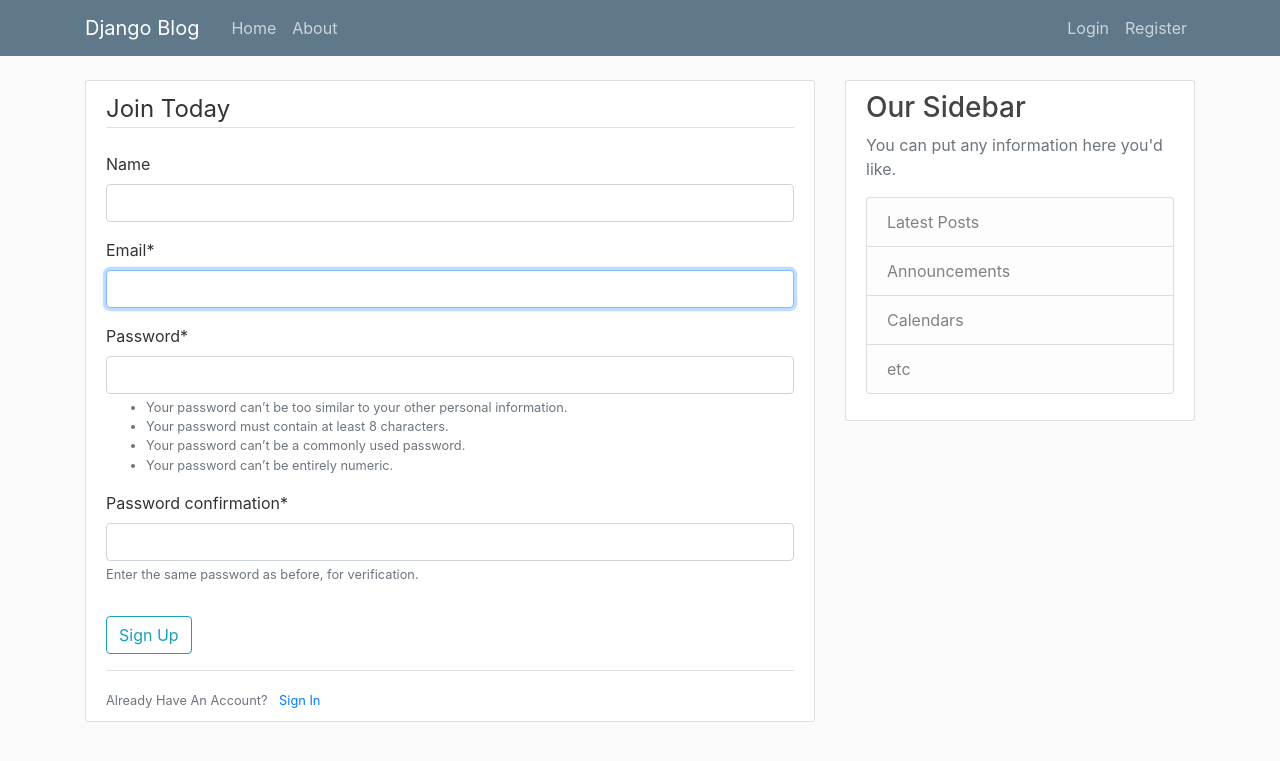
After one commit to BON4/FirstBlog, a Django app: page /user/register/ in a window 1280 px wide. The commit adds this page. Shown: the top 761 px of the page. Run offline with Django 3.2, Linux system fonts and the light colour scheme; data comes from the database, SQL or seed files in the repository; both versions use the stored data as it was after the commit; parts of the project's set-up code (start-up, migrations or seed data) failed here and were passed over; some libraries are stand-ins or nearby versions.

Commit message:
Added a user registration form and template

```diff
--- a/FIrstBlog/settings.py
+++ b/FIrstBlog/settings.py
@@ -35,6 +35,7 @@ INSTALLED_APPS = [
     'blog.apps.BlogConfig',
     'jquery',
     'widget_tweaks',
+    'crispy_forms',
     'django.contrib.admin',
     'django.contrib.auth',
     'django.contrib.contenttypes',
@@ -128,6 +129,7 @@ STATIC_URL = '/static/'
 MEDIA_URL = '/media/'
 STATICFILES_DIRS = [os.path.join(BASE_DIR, 'static')]
 MEDIA_ROOT = os.path.join(BASE_DIR, 'media')
+CRISPY_TEMPLATE_PACK = 'bootstrap4'
 
 DATA_UPLOAD_MAX_NUMBER_FIELDS = 10000
 
--- a/static/js/ajax.js
+++ b/static/js/ajax.js
@@ -19,14 +19,13 @@ $(document).ready(function () {
                         updatedata(data.data);
                         data_lengh -= 1
                     }
-
                 }
                 })
                 .catch(function(err){
                     console.log('err', err);
                     clearTimer('An error occurred', timer);
                 });
-            }, 800);
+            }, 3000);
 
         }
     })
--- a/templates/blog/base.html
+++ b/templates/blog/base.html
@@ -34,7 +34,7 @@
             <!-- Navbar Right Side -->
             <div class="navbar-nav">
               <a class="nav-item nav-link" href="#">Login</a>
-              <a class="nav-item nav-link" href="#">Register</a>
+              <a class="nav-item nav-link" href="{% url 'blog-register' %}">Register</a>
             </div>
           </div>
         </div>
--- /dev/null
+++ b/templates/users/register.html
@@ -0,0 +1,21 @@
+{% extends "blog/base.html" %}
+{% load crispy_forms_tags %}
+{% block content %}
+    <div class="content-section">
+        <form method="POST">
+            {% csrf_token %}
+            <fieldset class="form-group">
+                <legend class="border-bottom mb-4">Join Today</legend>
+                {{ form|crispy }}
+            </fieldset>
+            <div class="form-group">
+                <button class="btn btn-outline-info" type="submit">Sign Up</button>
+            </div>
+        </form>
+        <div class="border-top pt-3">
+            <small class="text-muted">
+                Already Have An Account? <a class="ml-2" href="#">Sign In</a>
+            </small>
+        </div>
+    </div>
+{% endblock content %}
--- /dev/null
+++ b/users/forms.py
@@ -0,0 +1,8 @@
+from django.contrib.auth.forms import UserCreationForm
+from .models import User
+
+
+class UserRegisterForm(UserCreationForm):
+    class Meta:
+        model = User
+        fields = ['name', 'email', 'password1', 'password2']
--- a/users/urls.py
+++ b/users/urls.py
@@ -1,6 +1,7 @@
 from django.urls import path
-from .views import verify
+from .views import verify, register
 
 urlpatterns = [
     path('verify/<uuid>/', verify, name='blog-verify'),
+    path('register/', register, name='blog-register'),
 ]
--- a/users/views.py
+++ b/users/views.py
@@ -1,6 +1,8 @@
 from django.shortcuts import render, redirect
 from .models import User
 from django.http import Http404
+from .forms import UserRegisterForm
+from django.contrib import messages
 
 
 def verify(request, uuid):
@@ -11,5 +13,19 @@ def verify(request, uuid):
 
     user.is_verified = True
     user.save()
+    messages.success(request, f"Your account is verified now !")
 
     return redirect('blog-home')
+
+
+def register(request):
+    if request.method == 'POST':
+        form = UserRegisterForm(request.POST)
+        if form.is_valid():
+            form.save()
+            email = form.cleaned_data.get('email')
+            messages.success(request, f"Your account has been created. Verify it on {email}")
+            return redirect("blog-home")
+    else:
+        form = UserRegisterForm()
+    return render(request, 'users/register.html', context={'form': form})
```
Also changed, not shown: db.sqlite3.
